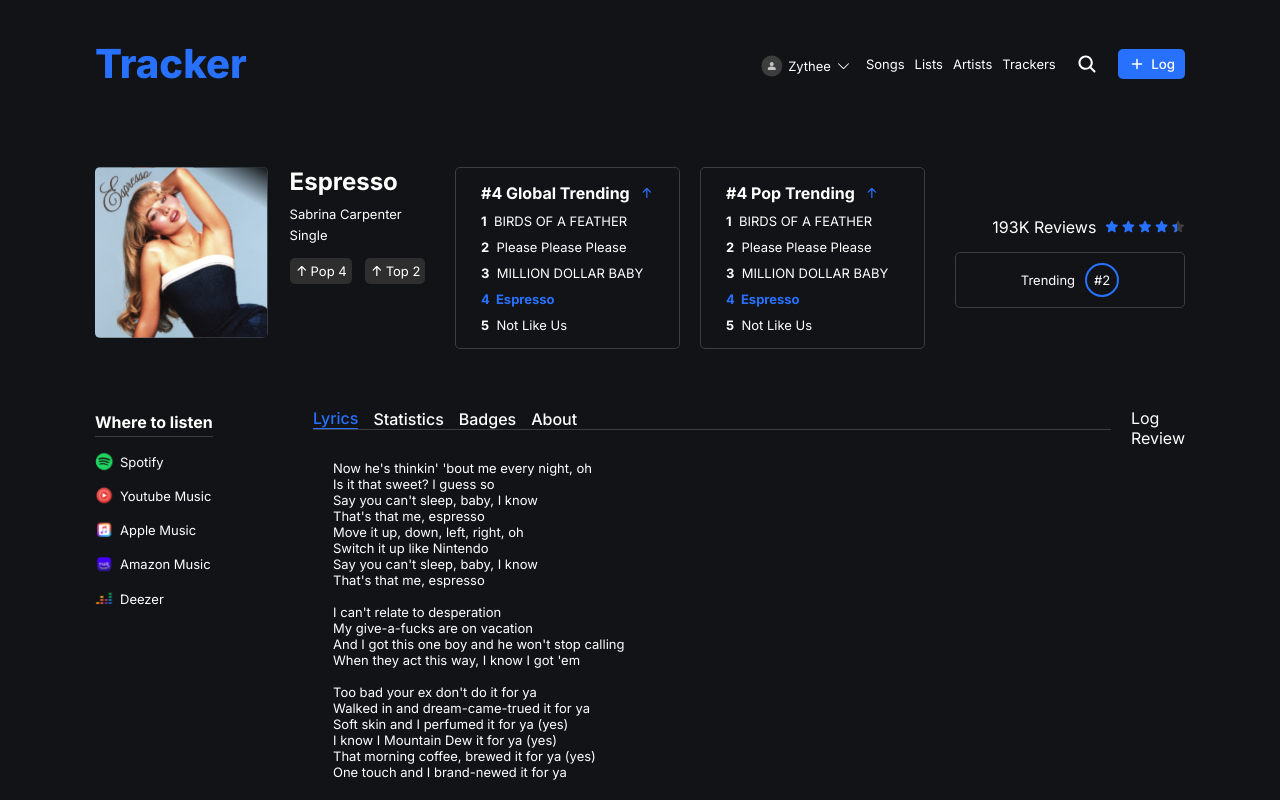
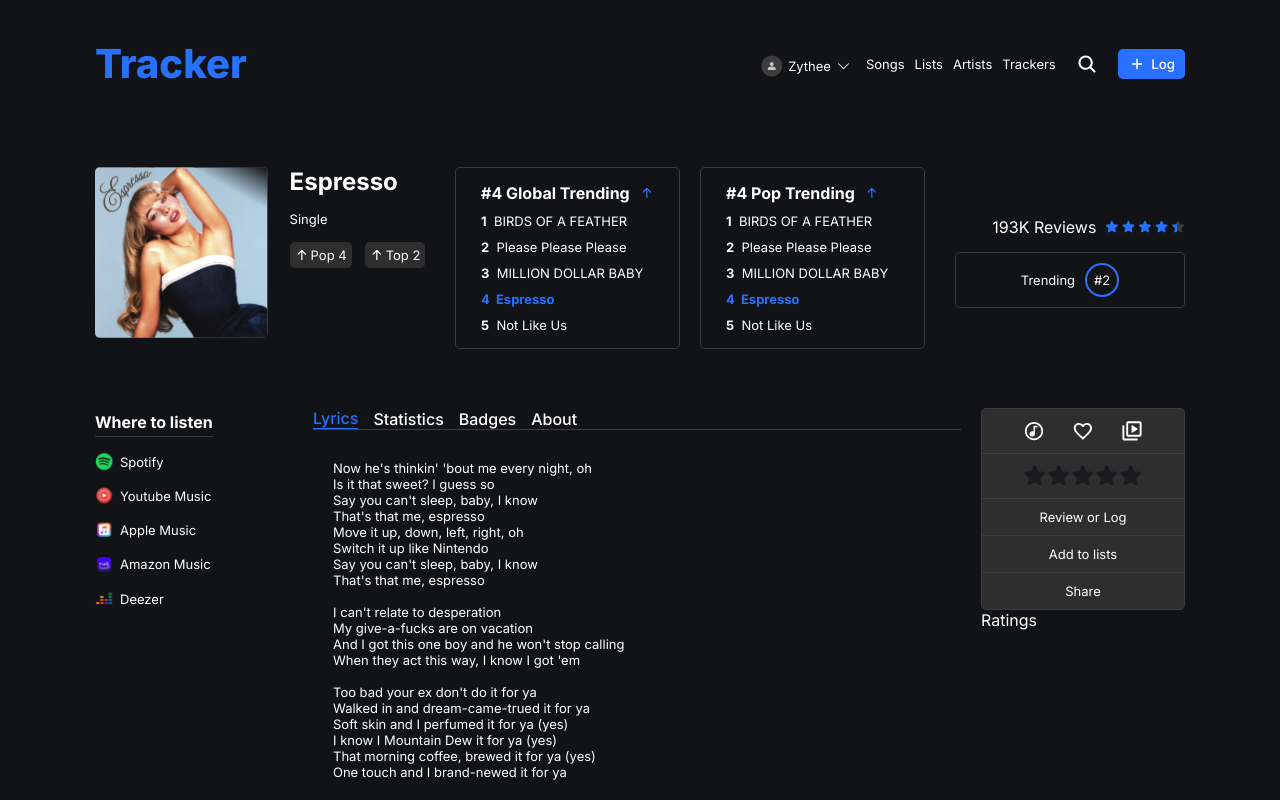
Before and after one commit to Samuel-Duque/Tracker, a React (Vite) app: page /track in a window 1280 px wide. Shown: the top 800 px of the page. Built offline with nearby package versions, Linux system fonts and the light colour scheme.

Commit message:
review and log component

```diff
--- a/src/components/HomeCards/HomeCards.module.css
+++ b/src/components/HomeCards/HomeCards.module.css
@@ -9,7 +9,7 @@
   width: 100%;
   border: var(--border-color);
   padding-bottom: 20px;
-  gap:15px;
+  gap: 15px;
   justify-content: space-between;
 }
 
@@ -19,7 +19,7 @@
   gap: 50px;
 }
 
-@media screen and (max-width: 1024px){
+@media screen and (max-width: 1024px) {
   .trackCards {
     /* gap: 20px; */
     overflow-x: auto;
@@ -28,5 +28,4 @@
   .trackCards::-webkit-scrollbar {
     display: none;
   }
-
 }
--- /dev/null
+++ b/src/components/LogCardComponent/LogCardComponent.jsx
@@ -0,0 +1,117 @@
+import style from "./LogCardComponent.module.css";
+import likeIcon from "../../assets/icons/like-icon.svg";
+import trackIcon from "../../assets/icons/track-icon.svg";
+import addToPlaylistIcon from "../../assets/icons/add-to-playlist-icon.svg";
+import activelikeIcon from "../../assets/icons/active-like-icon.svg";
+import activetrackIcon from "../../assets/icons/active-track-icon.svg";
+import activeplaylistIcon from "../../assets/icons/active-add-to-playlist-icon.svg";
+import React, { useContext, useEffect, useState } from "react";
+import Rating from "../RatingStar/RatingStar";
+import { DefaultRatingContext } from "../../contexts/DefaultRatingContext";
+import ReviewsOverlay from "../Reviews/ReviewsOverlay";
+import { SelectedTrackContext } from "../../contexts/SelectedTrackContext";
+import { ClickOutsideContext } from "../../contexts/ClickOutsideContext";
+const LogCardComponent = ({ track, index }) => {
+  const { defaultRatingData } = useContext(DefaultRatingContext);
+  const [rating, setRating] = useState(defaultRatingData);
+  const [isClickedTrack, setClickedTrack] = useState(false);
+  const [isClickedLike, setClickedLike] = useState(false);
+  const [isClickedPlaylist, setClickedPlaylist] = useState(false);
+  const [overlayIsVisible, setOverlayIsVisible] = useState(false);
+  const { selectedTrack, setSelectedTrack } = useContext(SelectedTrackContext);
+  const [isVisible, setIsVisible] = useState(false);
+  const { show, setShow } = useContext(ClickOutsideContext);
+  const { setDefaultRatingData } = useContext(DefaultRatingContext);
+  const [todayDate, setTodayDate] = useState(null);
+
+  useEffect(() => {
+    const today = new Date();
+    const options = { day: "2-digit", month: "short", year: "numeric" };
+    const formattedTodayDate = today
+      .toLocaleDateString("en-US", options)
+      .replace(",", "");
+    setTodayDate(formattedTodayDate);
+    console.log(todayDate);
+  }, []);
+
+  useEffect(() => {
+    setIsVisible(false);
+  }, [show]);
+
+  useEffect(() => {
+    const fetchDefaultRating = async () => {
+      const defaultRating = await handleDefaultRating("zythee", track?.id);
+      setRating(defaultRating);
+    };
+    if (track) {
+      fetchDefaultRating();
+    }
+  }, [track]);
+
+  useEffect(() => {
+    const handleReviewSubmit = async () => {
+      console.log("Rating: ", rating, track?.name);
+      const response = await handleLog(
+        "zythee",
+        todayDate,
+        track,
+        0,
+        rating,
+        ""
+      );
+      setOverlayIsVisible(false);
+    };
+    if (overlayIsVisible) {
+      handleReviewSubmit();
+    }
+  }, [rating]);
+  return (
+    <>
+      <div className={style.mainComponent}>
+        <div className={style.threeIcons}>
+          <img
+            src={isClickedTrack ? activetrackIcon : trackIcon}
+            alt="Track Icon"
+            onClick={() => setClickedTrack(!isClickedTrack)}
+          />
+          <img
+            src={isClickedLike ? activelikeIcon : likeIcon}
+            alt="Like button"
+            onClick={() => setClickedLike(!isClickedLike)}
+          />
+          <img
+            src={isClickedPlaylist ? activeplaylistIcon : addToPlaylistIcon}
+            alt="Add to playlist"
+            onClick={() => setClickedPlaylist(!isClickedPlaylist)}
+          />
+        </div>
+        <div className={style.rating}>
+          <Rating
+            value={rating}
+            setValue={setRating}
+            color={"#1A1B1E"}
+            size={24}
+            xsize={16}
+            left={"-20px"}
+            top={"5px"}
+            defaultRating={rating}
+          />
+        </div>
+        <div className={style.reviewOrLog}>
+          <span
+            onClick={() => {
+              setSelectedTrack(track), setOverlayIsVisible(true), setShow(true);
+            }}
+          >
+            Review or Log
+          </span>
+        </div>
+        <div className={style.addToLists}>Add to lists</div>
+        <div className={style.share}>Share</div>
+      </div>
+      {overlayIsVisible && <ReviewsOverlay track={track} ClickOutsideContext />}
+    </>
+  );
+};
+
+export default LogCardComponent;
--- /dev/null
+++ b/src/components/LogCardComponent/LogCardComponent.module.css
@@ -0,0 +1,64 @@
+.mainComponent {
+  display: flex;
+  flex-direction: column;
+  background-color: var(--secondary-color);
+  transition: ease-in-out 0.3s all;
+  border-radius: var(--border-radius);
+  border: 1px solid var(--border-color);
+}
+/* Sessão dos 3 icones */
+.threeIcons {
+  display: flex;
+  justify-content: space-between;
+  padding: 10px 40px;
+  flex-direction: row;
+  gap: 25px;
+  border-bottom: 1px solid var(--border-color);
+  padding-bottom: 10px;
+}
+.threeIcons img:hover {
+  fill: red;
+}
+.threeIcons > img {
+  width: 24px;
+  height: 24px;
+  cursor: pointer;
+}
+.threeIcons > img:active {
+  transform: scale(0.9);
+}
+
+/* Sessão de avaliar com estrelas */
+
+.rating {
+  display: flex;
+  justify-content: center;
+  gap: 10px;
+  padding: 10px 0;
+  border-bottom: 1px solid var(--border-color);
+}
+
+.reviewOrLog,
+.addToLists {
+  display: flex;
+  cursor: pointer;
+  flex-direction: column;
+  align-items: center;
+  font-size: 13px;
+  padding: 10px 0;
+  border-bottom: 1px solid var(--border-color);
+}
+.share {
+  display: flex;
+  cursor: pointer;
+  flex-direction: column;
+  align-items: center;
+  font-size: 13px;
+  padding: 10px 0;
+}
+.reviewOrLog:hover,
+.addToLists:hover,
+.share:hover {
+  /* background-color: var(--border-color); */
+  color: var(--primary-color);
+}
--- a/src/components/TrackCard/TrackCard.module.css
+++ b/src/components/TrackCard/TrackCard.module.css
@@ -6,6 +6,7 @@
   border-radius: var(--border-radius);
   width: 210px;
   position: relative;
+  overflow: hidden;
   transition: ease-in-out 0.3s all;
 }
 
--- a/src/components/TrackCardReview/TrackCardReview.module.css
+++ b/src/components/TrackCardReview/TrackCardReview.module.css
@@ -13,6 +13,7 @@
 .trackCover {
   position: relative;
   border-radius: var(--cover-radius) var(--cover-radius) 0 0;
+  transition: ease-in-out 0.6s all;
 }
 
 .trackCover img {
@@ -88,3 +89,28 @@
     padding: 5.36px 0;
   }
 }
+@media screen and (max-width: 1023px) {
+  .moreOptions {
+    display: none;
+  }
+  .cardContainer {
+    min-width: 140px;
+    min-height: 171px;
+  }
+  .overlayTagname {
+    font-size: 12px;
+  }
+}
+@media screen and (max-width: 480px) {
+  .cardContainer {
+    min-width: 120px;
+    min-height: 151px;
+  }
+  .trackInfo span {
+    width: 100%;
+    margin-right: 5px;
+  }
+  .overlayTagname {
+    font-size: 10px;
+  }
+}
--- a/src/pages/TrackProfile/TrackProfile.jsx
+++ b/src/pages/TrackProfile/TrackProfile.jsx
@@ -7,11 +7,16 @@ import TrendingSheet from "../../components/TrackProfileHeroSection/TrendingShee
 import HeroTrackInfo from "../../components/TrackProfileHeroSection/HeroTrackInfo/HeroTrackInfo";
 import TabbedContent from "../../components/TrackProfileTabbedContent/TrackProfileTabbedContent";
 import { trackLyrics } from "../../assets/data/Lyrics";
+import LogCardComponent from "../../components/LogCardComponent/LogCardComponent";
 const TrackProfile = () => {
   const Track = {
     img: trackImg,
     name: "Espresso",
-    artist: "Sabrina Carpenter",
+    album: {
+      artists: [{ name: "Sabrina Carpenter" }],
+      images: [{ url: trackImg }],
+    },
+    artists: [{ name: "Sabrina Carpenter" }],
     type: "Single",
     lyrics: trackLyrics,
     tags: [{ Pop: 4 }, { Top: 2 }],
@@ -90,8 +95,10 @@ const TrackProfile = () => {
                 <TabbedContent Track={Track} />
               </div>
               <div className={style.TrackDetailsLogAndReview}>
-                <div className={style.TrackDetailsLog}>Log</div>
-                <div className={style.TrackDetailsReview}>Review</div>
+                <div className={style.TrackDetailsLog}>
+                  <LogCardComponent track={Track} />
+                </div>
+                <div className={style.TrackDetailsRatings}>Ratings</div>
               </div>
             </div>
           </div>
```
Also changed, not shown: src/assets/icons/active-add-to-playlist-icon.svg (added), src/assets/icons/add-to-playlist-icon.svg (added).
